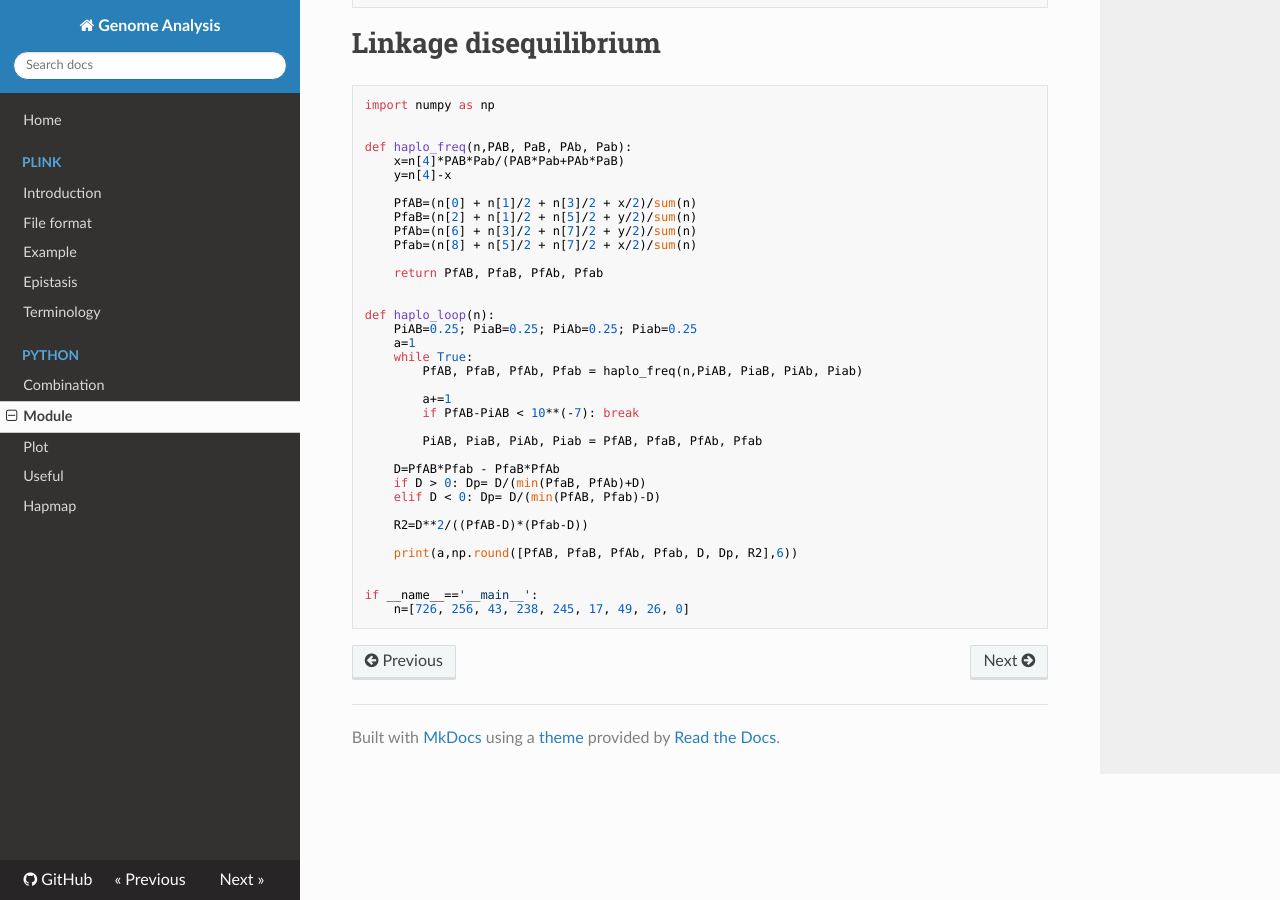
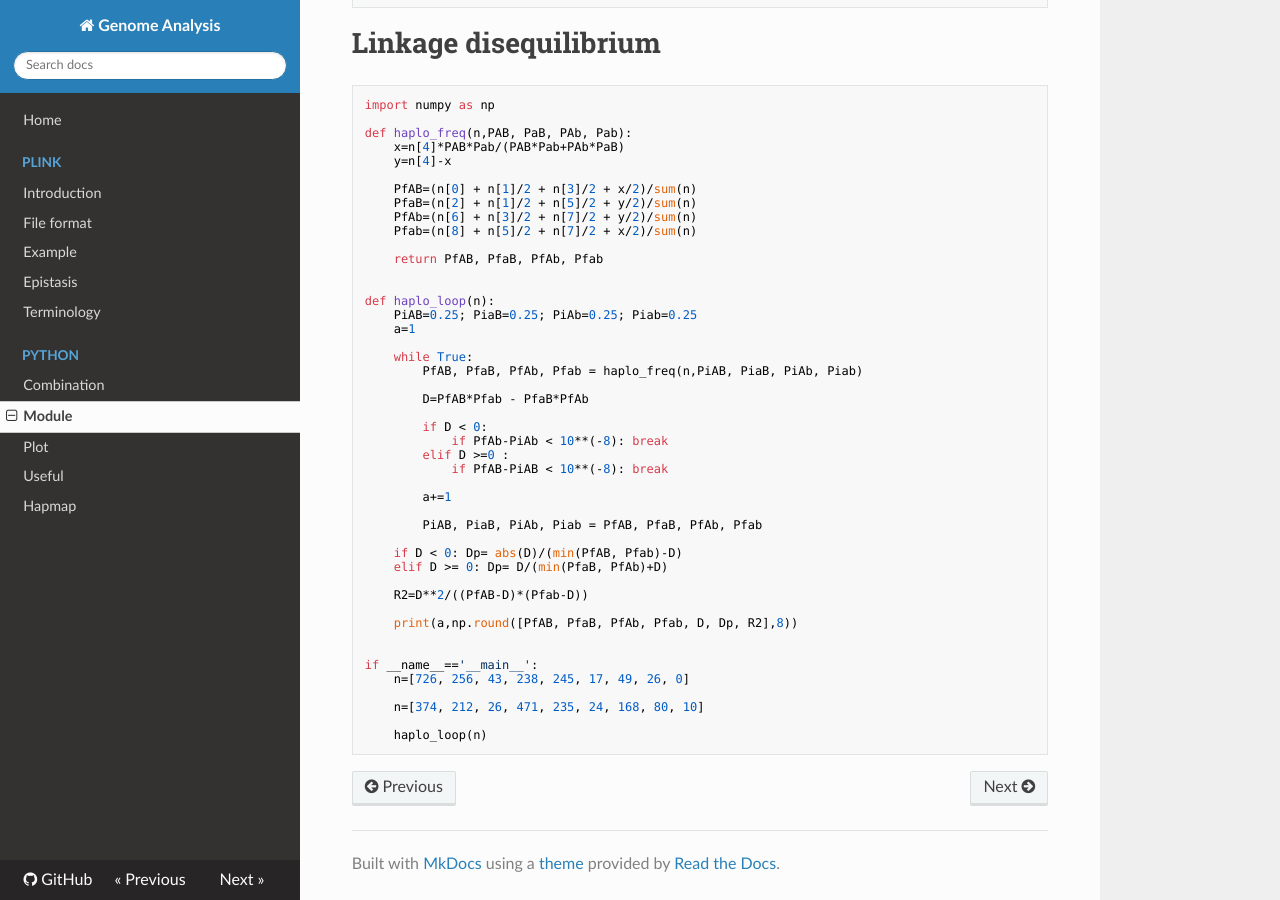
Before and after one commit to WonyoungCho/plink, an MkDocs documentation site: the page built from docs/python_module.md, in a window 1280 px wide and 900 px high, scrolled down 1478 px. Built offline with MkDocs 1.6.1, drawn with Linux system fonts in a browser that asks for light colours; nearby versions of some CDN libraries; old or Windows-style settings are respelled for this version of MkDocs.

Commit message:
Update python_module.md

````diff
--- a/docs/python_module.md
+++ b/docs/python_module.md
@@ -81,7 +81,6 @@ g.to_csv(mfile+'.csv',index=False)
 ```
 import numpy as np
 
-
 def haplo_freq(n,PAB, PaB, PAb, Pab):
     x=n[4]*PAB*Pab/(PAB*Pab+PAb*PaB)
     y=n[4]-x
@@ -97,23 +96,33 @@ def haplo_freq(n,PAB, PaB, PAb, Pab):
 def haplo_loop(n):
     PiAB=0.25; PiaB=0.25; PiAb=0.25; Piab=0.25
     a=1
+
     while True:
         PfAB, PfaB, PfAb, Pfab = haplo_freq(n,PiAB, PiaB, PiAb, Piab)
 
+        D=PfAB*Pfab - PfaB*PfAb
+
+        if D < 0:
+            if PfAb-PiAb < 10**(-8): break
+        elif D >=0 :
+            if PfAB-PiAB < 10**(-8): break
+
         a+=1
-        if PfAB-PiAB < 10**(-7): break
 
         PiAB, PiaB, PiAb, Piab = PfAB, PfaB, PfAb, Pfab
 
-    D=PfAB*Pfab - PfaB*PfAb
-    if D > 0: Dp= D/(min(PfaB, PfAb)+D)
-    elif D < 0: Dp= D/(min(PfAB, Pfab)-D)
+    if D < 0: Dp= abs(D)/(min(PfAB, Pfab)-D)
+    elif D >= 0: Dp= D/(min(PfaB, PfAb)+D)
 
     R2=D**2/((PfAB-D)*(Pfab-D))
 
-    print(a,np.round([PfAB, PfaB, PfAb, Pfab, D, Dp, R2],6))
+    print(a,np.round([PfAB, PfaB, PfAb, Pfab, D, Dp, R2],8))
 
 
 if __name__=='__main__':
     n=[726, 256, 43, 238, 245, 17, 49, 26, 0]
+
+    n=[374, 212, 26, 471, 235, 24, 168, 80, 10]
+
+    haplo_loop(n)
 ```
````
